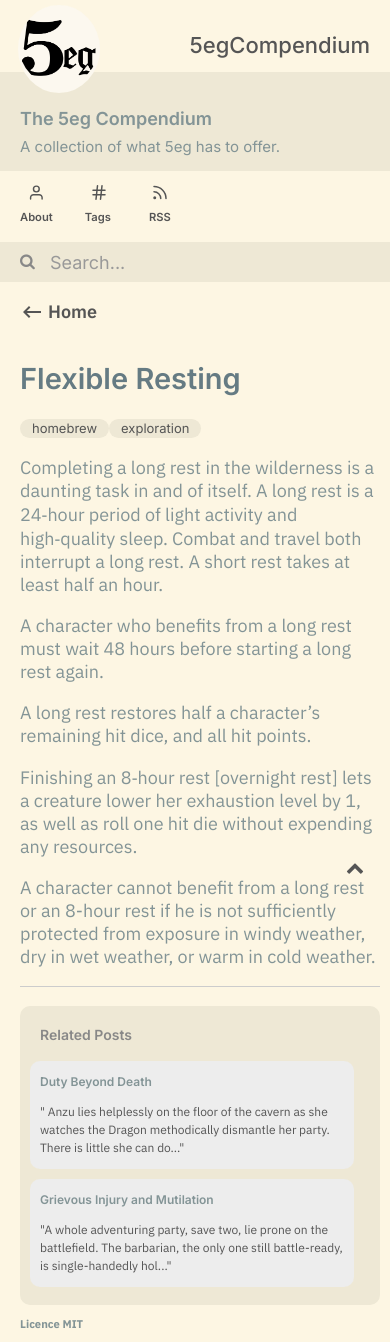
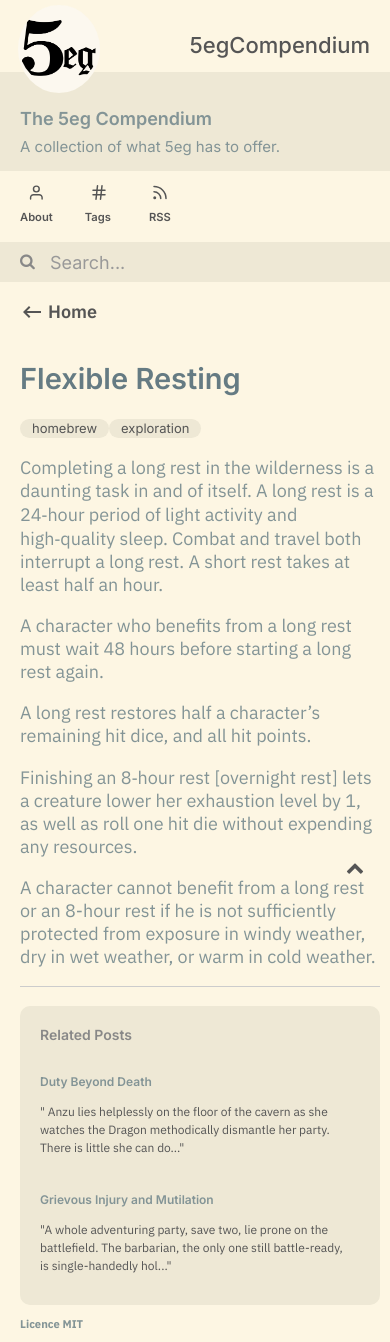
Before and after one commit to 5egeneral/compendium, a Jekyll site: the page built from _notes/202105281614-Flexible-Resting.md, in a window 390 px wide. Built offline with Jekyll 4.4.1, drawn with Linux system fonts in a browser that asks for light colours.

Commit message:
Update style.css

```diff
--- a/assets/css/style.css
+++ b/assets/css/style.css
@@ -1039,7 +1039,7 @@
 }
 
 .related-group:hover {
-    background-color: #ededed !important;
+    background-color: #FDF6E3 !important;
 }
 
 .related-group a {
@@ -1282,7 +1282,6 @@
 }
 
 .related-group {
-    background-color: #ededed !important;
     margin-left: 10px;
     width: 90% !important;
     height: 100%;
```
